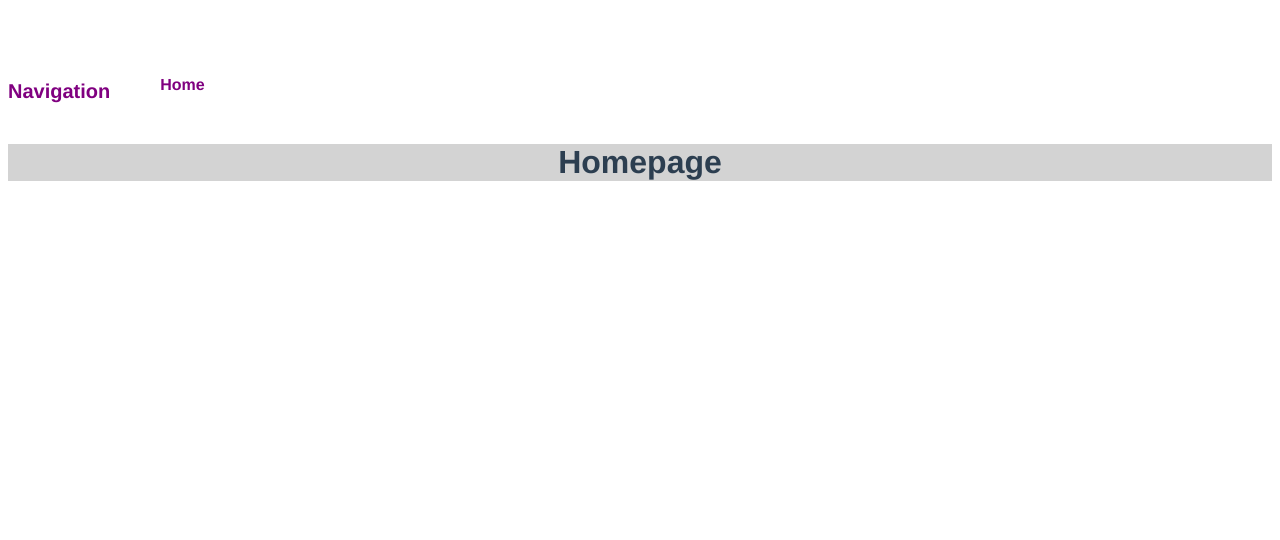
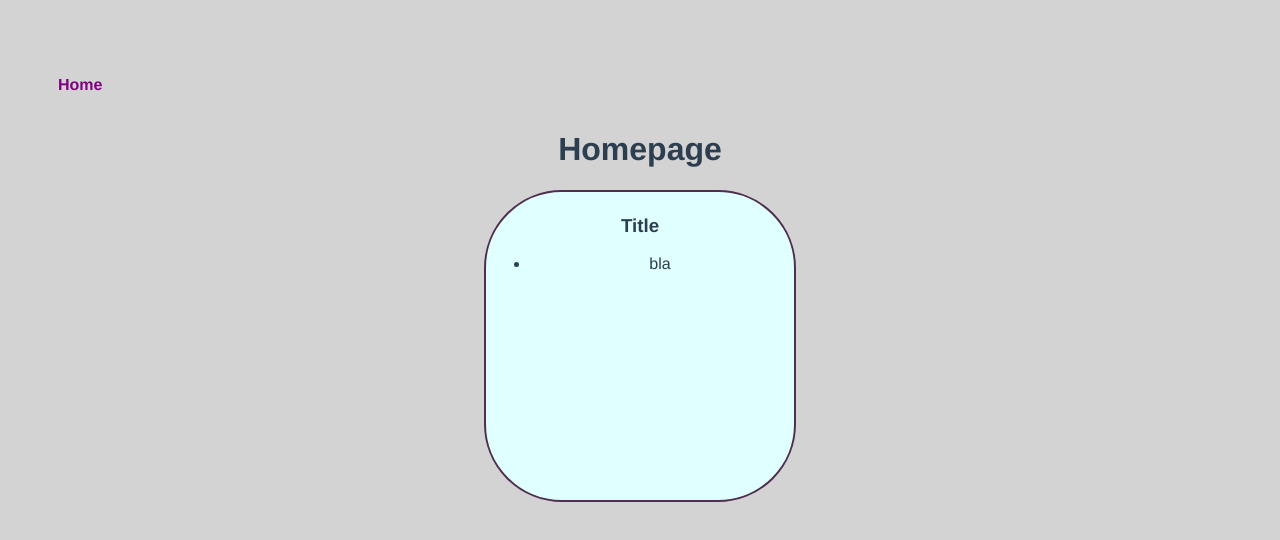
Before and after one commit to M-ds/vue-explained, a Vue app: page / in a window 1280 px wide. Shown: the top 540 px of the page. Built offline with nearby package versions, Linux system fonts and the light colour scheme.

Commit message:
Vue Routing - setup main page - WIP

```diff
--- a/src/App.vue
+++ b/src/App.vue
@@ -1,6 +1,6 @@
 <template>
   <div id="app">
-    <navigator/>
+    <navigator />
     <!--
       Render the masked component which is clicked by the router...
       Renders the content of the current selected page.
@@ -22,6 +22,10 @@ export default {
 </script>
 
 <style>
+html {
+  background-color: lightgray;
+}
+
 #app {
   font-family: Avenir, Helvetica, Arial, sans-serif;
   -webkit-font-smoothing: antialiased;
--- a/src/components/Navigator.vue
+++ b/src/components/Navigator.vue
@@ -1,6 +1,5 @@
 <template>
   <nav id="nav">
-    <p class="logo">Navigation</p>
     <ul class="nav-links">
       <li class="links">
         <!-- We define the location of the url to point to -->
@@ -44,10 +43,4 @@ export default {
 .links:hover {
   text-decoration: underline;
 }
-
-.logo {
-  font-size: 20px;
-  color: purple;
-  font-weight: bold;
-}
 </style>
--- a/src/views/Home.vue
+++ b/src/views/Home.vue
@@ -1,13 +1,25 @@
 <template>
   <div class="home">
     <h1>Homepage</h1>
+    <div class="container">
+      <div class="row-element">
+        <div class="row-element-card">
+          <h3>Title</h3>
+          <ul>
+            <li>
+              bla
+            </li>
+          </ul>
+        </div>
+      </div>
+    </div>
   </div>
 </template>
 
 <script>
 export default {
   name: "Home"
-}
+};
 </script>
 
 <style scoped>
@@ -16,4 +28,28 @@ export default {
   max-width: 1400px;
   margin: 0 auto;
 }
+
+.container {
+  border-radius: 8px;
+  display: flex;
+  height: 320px;
+  justify-content: space-evenly;
+  margin: 6px;
+}
+
+.row-element {
+  background-color: lightcyan;
+  border-radius: 25%;
+  border: solid #4f2f4f 2px;
+  display: inline-block;
+  height: 300px;
+  outline: none;
+  padding: 4px;
+  position: relative;
+  width: 300px;
+}
+
+.row-element-card {
+  text-align: center;
+}
 </style>
```
Lines whose indentation alone changed are shown as unchanged.
